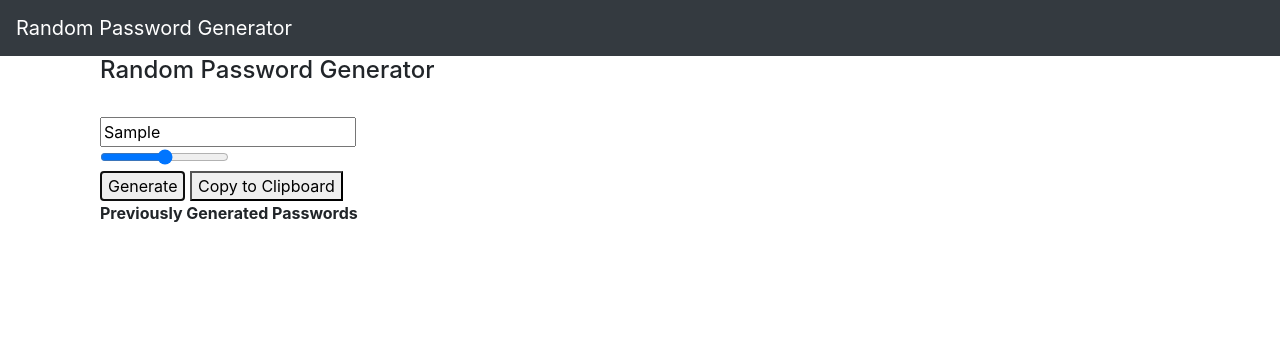
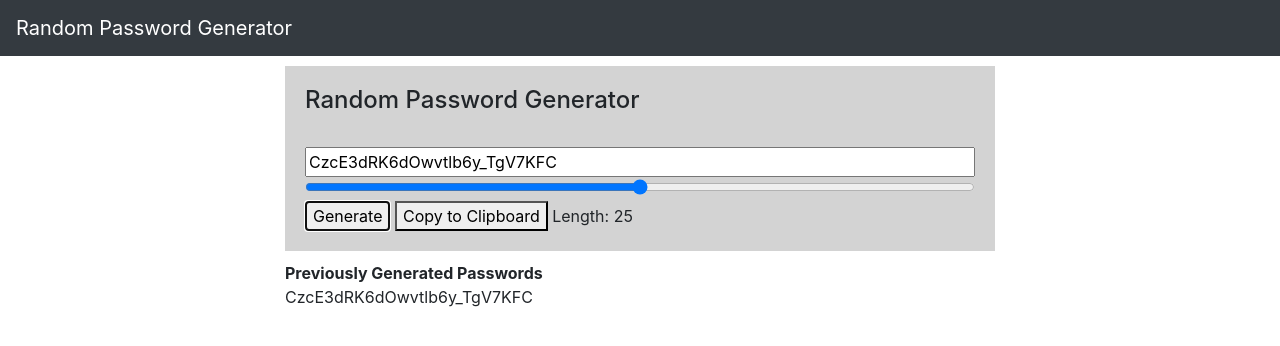
Before and after one commit to kevrolla/homework-week3, a plain HTML site: page password.html in a window 1280 px wide. Both pictures are taken after typing "Sample" into the empty fields and a click on the button "Generate". Drawn offline with nearby package versions, Linux system fonts and the light colour scheme.

Commit message:
password generator complete,finished up on js file

```diff
--- a/password.html
+++ b/password.html
@@ -6,8 +6,8 @@
     <meta http-equiv="X-UA-Compatible" content="ie=edge">
     <title>Random Password Generator</title>
     <link rel="stylesheet" href="https://stackpath.bootstrapcdn.com/bootstrap/4.4.1/css/bootstrap.min.css" integrity="sha384-Vkoo8x4CGsO3+Hhxv8T/Q5PaXtkKtu6ug5TOeNV6gBiFeWPGFN9MuhOf23Q9Ifjh" crossorigin="anonymous">
-    <link rel="stylesheet" href="password.css">
-    <script src="password.js"></script>
+    <link rel="stylesheet" href="styles.css">
+
 
 </head>
 <body>
@@ -19,7 +19,7 @@
 
         <div clas="row">
 
-            <div class="col-lg-8 col-sm-12">
+            <div class="col-lg-8 col-sm-12 mx-auto">
 
                 <div class="content">
                     <h4>Random Password Generator</h4>
@@ -28,8 +28,8 @@
                     <br>
                     <input type="range" min="0" max="50" name="slider" id="slider">
                     <br>
-                    <button onclick="">Generate</button>
-                    <button onclick="">Copy to Clipboard</button>
+                    <button onclick="generate()">Generate</button>
+                    <button onclick="copyPassword()">Copy to Clipboard</button>
                     <div id="length"></div>
                 </div>
 
@@ -46,5 +46,6 @@
         </div>
 
     </div>
+    <script src="script.js"></script>
 </body>
 </html>
--- /dev/null
+++ b/script.js
@@ -0,0 +1,35 @@
+//generate random password
+function generate(){
+    let complexity = document.getElementById("slider").value;
+
+    let values = "ABCDEFGHIJKLMNOPQRSTUVWXYZabcdefghijklmnopqrstuvwxyz1234567890!@#$%^&*()_+";
+
+    let password = "";
+
+    for(var i = 0; i <= complexity; i++){
+        password = password + values.charAt(Math.floor(Math.random() * Math.floor(values.length - 1)));
+    }
+
+    document.getElementById("display").value = password;
+
+    document.getElementById("lastNums").innerHTML += password + "<br/>";
+}
+
+document.getElementById("length").innerHTML = "Length: 25";
+
+document.getElementById("slider").oninput = function(){
+    if (document.getElementById("slider").value > 0){
+        document.getElementById("length").innerHTML = "Length:" + document.getElementById("slider").value;
+    }
+    else {
+        document.getElementById("length").innerHTML = "Length: 1";
+    }
+}
+
+function copyPassword(){
+    document.getElementById("display").select();
+
+    document.execCommand("copy");
+
+    alert("Password copied to clipboard!");
+}
--- /dev/null
+++ b/styles.css
@@ -0,0 +1,24 @@
+.content {
+    margin-top: 10px;
+    margin-bottom: 10px;
+    background-color: lightgray;
+    padding: 20px;
+    width: 100%;
+}
+
+#display {
+    width: 100%;
+}
+
+#slider {
+    width: 100%;
+}
+
+#length {
+    display: inline-block;
+    width: 100px;
+}
+
+.previous_passwords {
+    margin-bottom: 20px;
+}
```
Also changed, not shown: password.css (deleted), password.js (deleted).
